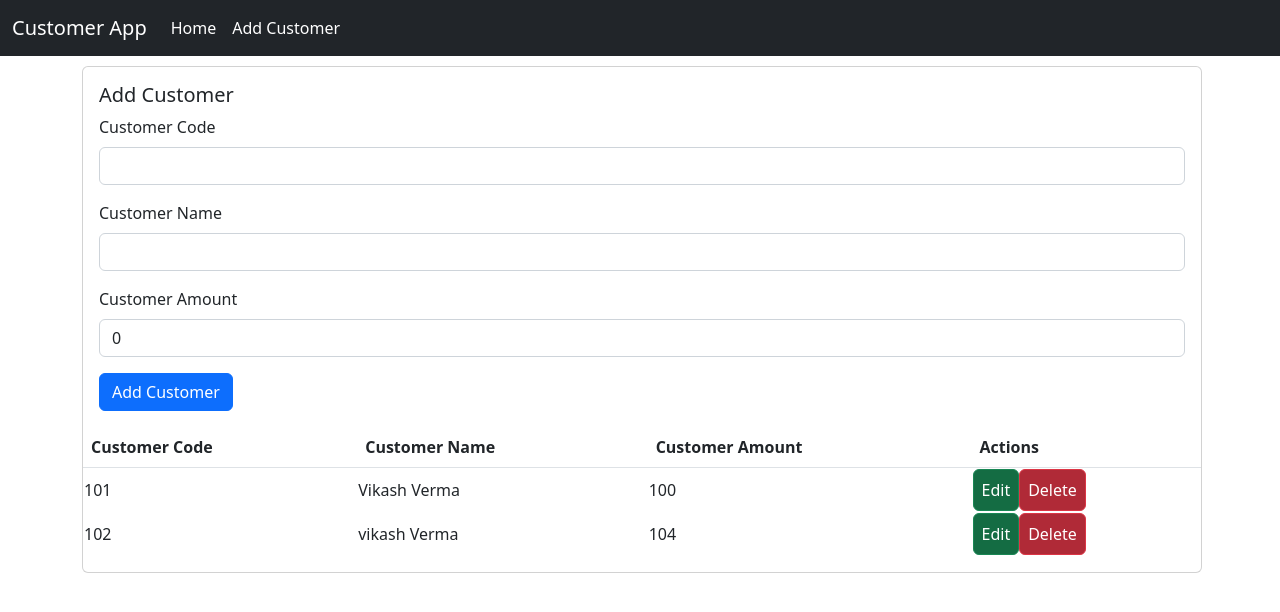
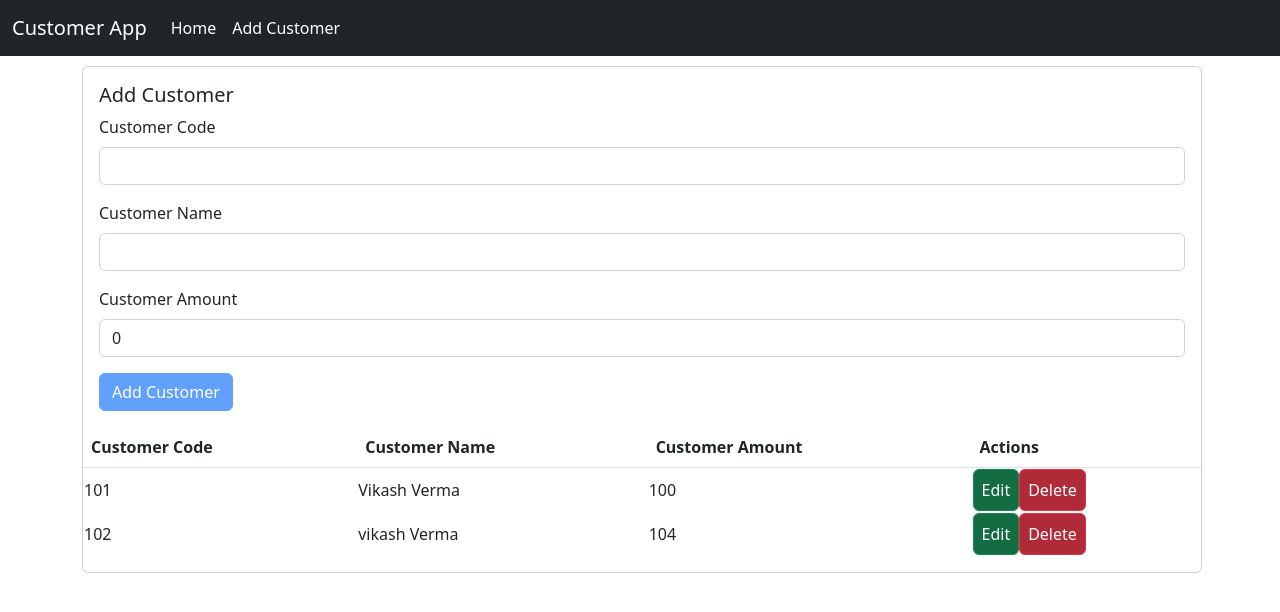
Before and after one commit to vikash-verma-profile/Mern-Sep-2022, an Angular app in the folder Angular-labs/my-app/: page /customer in a window 1280 px wide. Shown: the top 612 px of the page. Built offline with nearby package versions, Linux system fonts and the light colour scheme; data requests are answered from the project's data file.

Commit message:
added validations

```diff
--- a/Angular-labs/my-app/src/app/app.module.ts
+++ b/Angular-labs/my-app/src/app/app.module.ts
@@ -1,5 +1,5 @@
 import { NgModule } from '@angular/core';
-import { FormsModule } from '@angular/forms';
+import { FormsModule, ReactiveFormsModule } from '@angular/forms';
 import { BrowserModule } from '@angular/platform-browser';
 import { CustomerComponent } from './customer/customer.component';
 import { HomeComponent } from './home/home.component';
@@ -18,7 +18,8 @@ import {HttpClientModule} from '@angular/common/http';
     BrowserModule,
     FormsModule,
     RouterModule.forRoot(MainRoutes),
-    HttpClientModule
+    HttpClientModule,
+    ReactiveFormsModule
   ],
   providers: [],
   bootstrap: [MasterComponent]
--- a/Angular-labs/my-app/src/app/customer/customer.component.html
+++ b/Angular-labs/my-app/src/app/customer/customer.component.html
@@ -7,21 +7,23 @@
 
   <div class="card" style="width: 70rem;">
     <div class="card-body">
+      <form [formGroup]="CustomerModel.formCustomerGroup">
       <h5 class="card-title">Add Customer</h5>
       <div class="mb-3">
         <label class="form-label">Customer Code</label>
-        <input type="text" [(ngModel)]="CustomerModel.customerCode" class="form-control" />
+        <input type="text" [(ngModel)]="CustomerModel.customerCode" formControlName="CustomerCodeControl" class="form-control" />
       </div>
       <div class="mb-3">
         <label class="form-label">Customer Name</label>
-        <input type="text" [(ngModel)]="CustomerModel.customerName" class="form-control" />
+        <input type="text" [(ngModel)]="CustomerModel.customerName" formControlName="CustomerNameControl" class="form-control" />
       </div>
       <div class="mb-3">
         <label class="form-label">Customer Amount</label>
-        <input type="text" [(ngModel)]="CustomerModel.customerAmount" class="form-control">
+        <input type="text" [(ngModel)]="CustomerModel.customerAmount" [ngModelOptions]="{standalone: true}" class="form-control">
       </div>
 
-      <input type="button" class="btn btn-primary" value="Add Customer" (click)="AddCustomer()" />
+      <input type="button" [disabled]="!(CustomerModel.formCustomerGroup.valid)" class="btn btn-primary" value="Add Customer" (click)="AddCustomer()" />
+      </form>
     </div>
     <table class="table table-striped">
 
--- a/Angular-labs/my-app/src/app/customer/customer.model.ts
+++ b/Angular-labs/my-app/src/app/customer/customer.model.ts
@@ -1,6 +1,22 @@
+import { NgForm,FormGroup,Validators,FormBuilder,FormControl } from "@angular/forms";
+
 export class Customer{
     id:number=0;
     customerCode:string='';
     customerName:string='';
     customerAmount:number=0;
+    formCustomerGroup:FormGroup;//Create
+
+    constructor(){
+        var _builder=new FormBuilder();
+        this.formCustomerGroup=_builder.group({});
+        //this.formCustomerGroup.addControl("CustomerCodeControl",new FormControl('',Validators.required));
+        this.formCustomerGroup.addControl("CustomerNameControl",new FormControl('',Validators.required));
+        //this.formCustomerGroup.addControl("CustomerAmountControl",new FormControl('',Validators.required));
+
+        var validationcollection=[];
+        validationcollection.push(Validators.required);
+        validationcollection.push(Validators.pattern("^[0-9]{4,4}$"));
+        this.formCustomerGroup.addControl("CustomerCodeControl",new FormControl('',Validators.compose(validationcollection)));
+    }
 }
```
